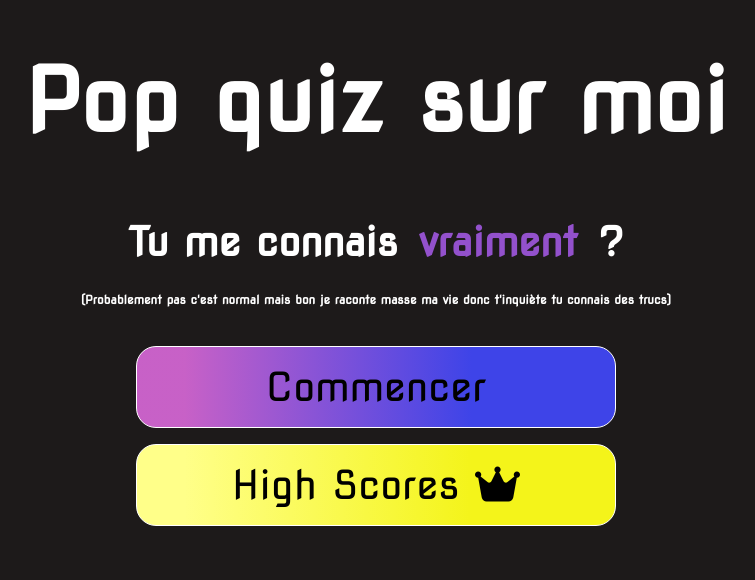
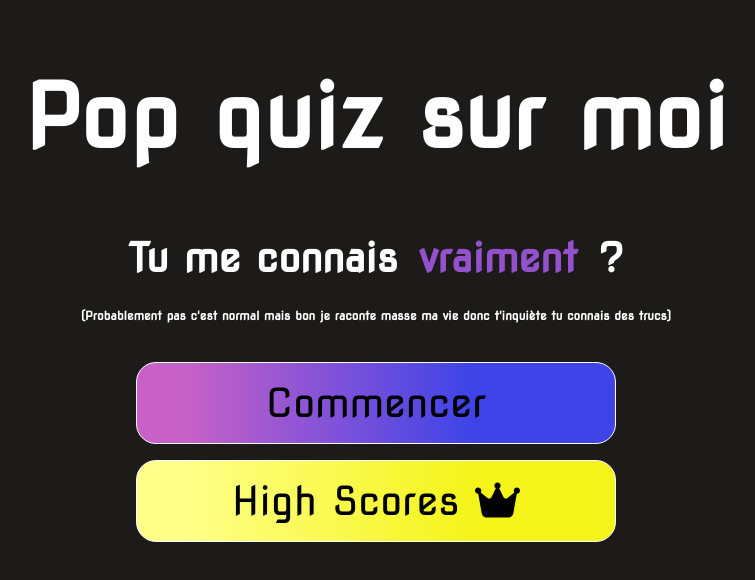
Before and after one commit to Grahaam/Quiz_Site, a website: page index.html in a window 1280 px wide. Shown: the whole page, without its empty margins (264-1019 px from the left). Drawn offline with Linux system fonts and the light colour scheme.

Commit message:
i shouldnt do things like that

```diff
--- a/style.css
+++ b/style.css
@@ -36,7 +36,7 @@ body {
 h1 {
     font-size: 5.5rem;
     color: rgb(255, 255, 255);
-    margin: 1rem 10px 4rem 10px;
+    margin: 2rem 10px 4rem 10px;
     /* animation:alternate-reverse 30s linear infinite example; */
 }
 
```
